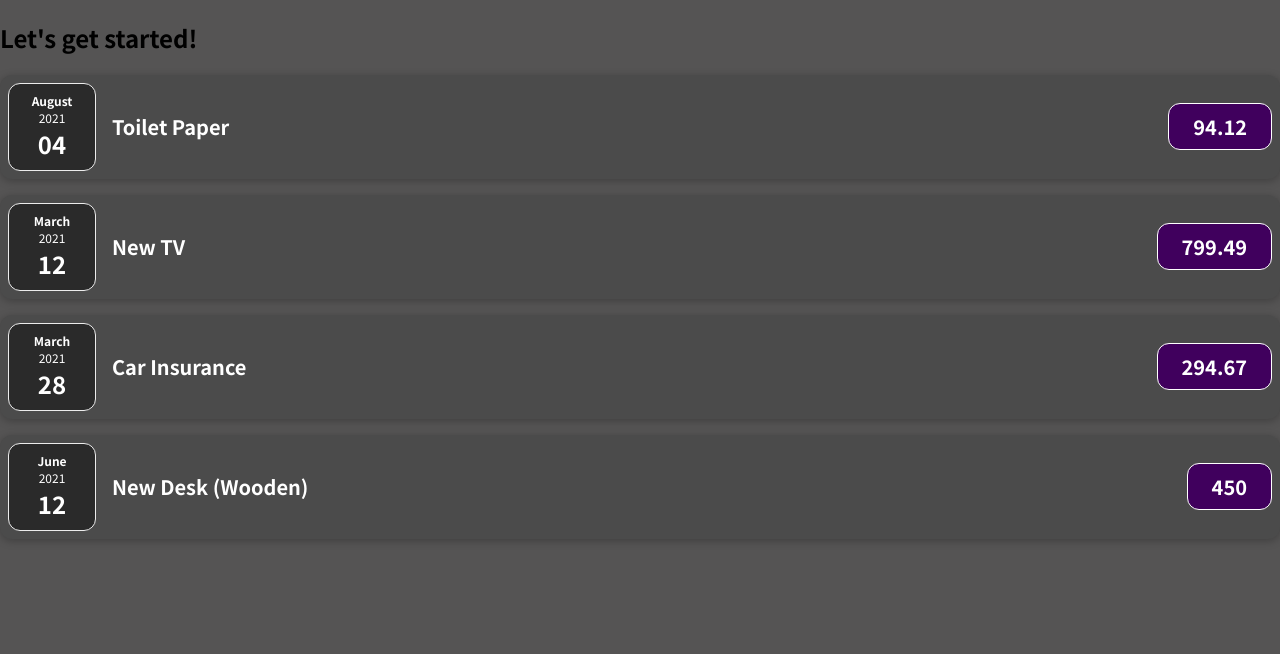
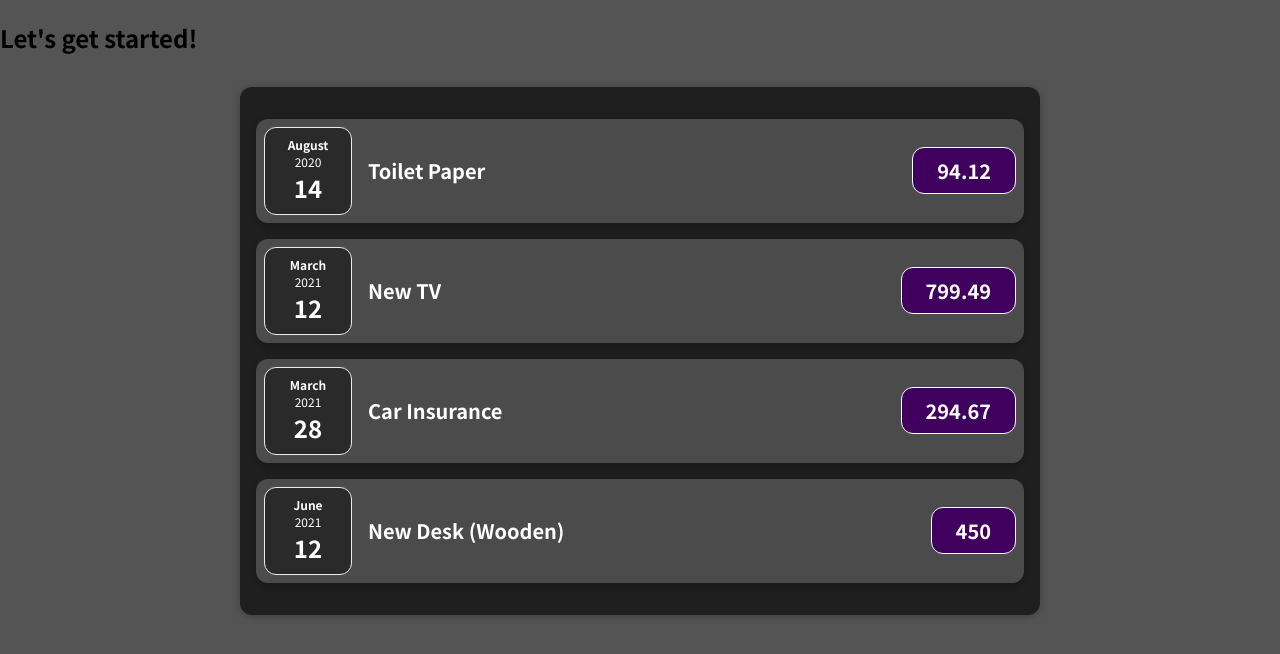
Before and after one commit to nalendro16/React-Project, a JavaScript app: page / in a window 1280 px wide. Shown: the top 654 px of the page. Built offline with nearby package versions, Linux system fonts and the light colour scheme.

Commit message:
passing array as props

```diff
--- a/src/App.js
+++ b/src/App.js
@@ -1,4 +1,4 @@
-import ExpenseItem from './components/ExpenseItem'
+import Expenses from './components/Expenses'
 
 function App() {
   const expenses = [
@@ -6,7 +6,7 @@
       id: 'e1',
       title: 'Toilet Paper',
       amount: 94.12,
-      date: new Date(2021, 7, 4),
+      date: new Date(2020, 7, 14),
     },
     { id: 'e2', title: 'New TV', amount: 799.49, date: new Date(2021, 2, 12) },
     {
@@ -23,29 +23,12 @@
     },
   ]
 
+  console.log(expenses)
+
   return (
     <div>
       <h2>Let's get started!</h2>
-      <ExpenseItem
-        title={expenses[0].title}
-        amount={expenses[0].amount}
-        date={expenses[0].date}
-      />
-      <ExpenseItem
-        title={expenses[1].title}
-        amount={expenses[1].amount}
-        date={expenses[1].date}
-      />
-      <ExpenseItem
-        title={expenses[2].title}
-        amount={expenses[2].amount}
-        date={expenses[2].date}
-      />
-      <ExpenseItem
-        title={expenses[3].title}
-        amount={expenses[3].amount}
-        date={expenses[3].date}
-      />
+      <Expenses item={expenses} />
     </div>
   )
 }
--- a/src/components/ExpenseItem.js
+++ b/src/components/ExpenseItem.js
@@ -4,7 +4,6 @@
 function ExpenseItem(props) {
   const expnTitle = props.title
   const expAmount = props.amount
-
   return (
     <div className="expense-item">
       <ExpnDate date={props.date} />
--- /dev/null
+++ b/src/components/Expenses.css
@@ -0,0 +1,9 @@
+.expenses {
+  padding: 1rem;
+  background-color: rgb(31, 31, 31);
+  margin: 2rem auto;
+  width: 50rem;
+  max-width: 95%;
+  border-radius: 12px;
+  box-shadow: 0 1px 8px rgba(0, 0, 0, 0.25);
+}
--- /dev/null
+++ b/src/components/Expenses.js
@@ -0,0 +1,31 @@
+import ExpenseItem from './ExpenseItem'
+import './Expenses.css'
+
+function Expenses(props) {
+  console.log(props.item)
+  return (
+    <div className="expenses">
+      <ExpenseItem
+        title={props.item[0].title}
+        amount={props.item[0].amount}
+        date={props.item[0].date}
+      />
+      <ExpenseItem
+        title={props.item[1].title}
+        amount={props.item[1].amount}
+        date={props.item[1].date}
+      />
+      <ExpenseItem
+        title={props.item[2].title}
+        amount={props.item[2].amount}
+        date={props.item[2].date}
+      />
+      <ExpenseItem
+        title={props.item[3].title}
+        amount={props.item[3].amount}
+        date={props.item[3].date}
+      />
+    </div>
+  )
+}
+export default Expenses
```
Also changed, not shown: 1 other file (tests, documents, lock files or other folders).
